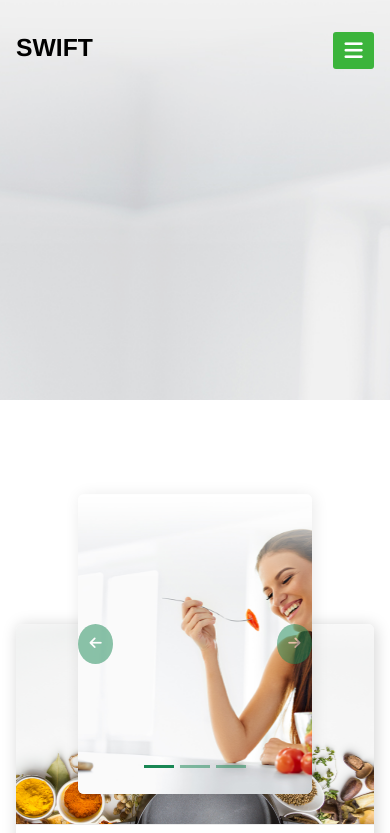
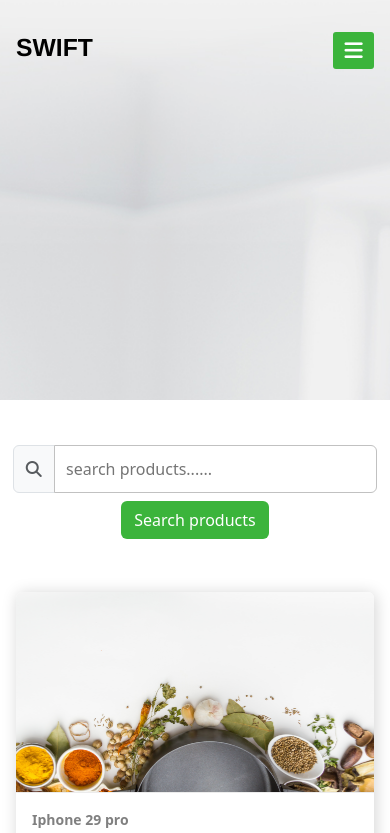
Before and after one commit to mario0070/food-delivery, a React (Vite) app: page /product-listing in a window 390 px wide. Shown: the top 833 px of the page. Built offline with nearby package versions, Linux system fonts and the light colour scheme.

Commit message:
search section

```diff
--- a/public/css/landing.css
+++ b/public/css/landing.css
@@ -239,6 +239,7 @@
     }
 
     .product_listing .main{
+        margin-top: 2em !important;
         padding: 1em !important;
     }
 
@@ -251,6 +252,23 @@
         height: 200px  !important;
     }
 
+    .product_listing .ads{
+        display: none !important;
+    }
+
+    .product_listing .search{
+        margin-top: 2em !important;
+        padding: .3em;
+    }
+
+    .product_listing .search .input-group{
+        width: 100% !important;
+        flex-wrap: nowrap !important;
+    }
+
+    .product_listing .search .input-group input{
+        border: 1px solid rgb(193, 193, 193) !important;
+    }
 }
 
 .landing .section3{
@@ -399,7 +417,7 @@
 }
 
 .product_listing .main{
-    margin-top: 13em;
+    margin-top: 2em;
     padding: 2em;
     margin-bottom: 2em;
     justify-content: space-evenly;
@@ -502,3 +520,29 @@
     height: 40px;
     width: 40px;
 }
+
+.product_listing .search{
+    margin-top: 12em;
+}
+
+.product_listing .search .input-group{
+    width: 60%;
+    padding: .5em;
+    border-radius: 6px;
+    margin: auto auto;
+}
+
+.product_listing .search input{
+    padding: .7em;
+    width: 90%;
+    border: 1px solid rgb(229, 229, 229);
+    outline: none;
+    border-radius: 6px;
+    border-left: none;
+
+}
+
+.product_listing .search .btn{
+    background-color: rgb(59, 180, 59);
+    color: white;
+}
--- a/src/pages/product _listing.jsx
+++ b/src/pages/product _listing.jsx
@@ -44,6 +44,13 @@ export default function ProductListing() {
             </div>
        </div>
 
+        <div className="text-center search">
+            <div class="input-group">
+                <span class="input-group-text"><i class="fa-solid fa-magnifying-glass text-muted"></i></span>
+                <input type="text" class="" placeholder="search products......"/>
+            </div>
+            <button className='btn'>Search products</button>
+        </div>
        <div className="main flex-wrap d-flex">
             <div className="box">
                 <div className="overflow-hidden">
```
